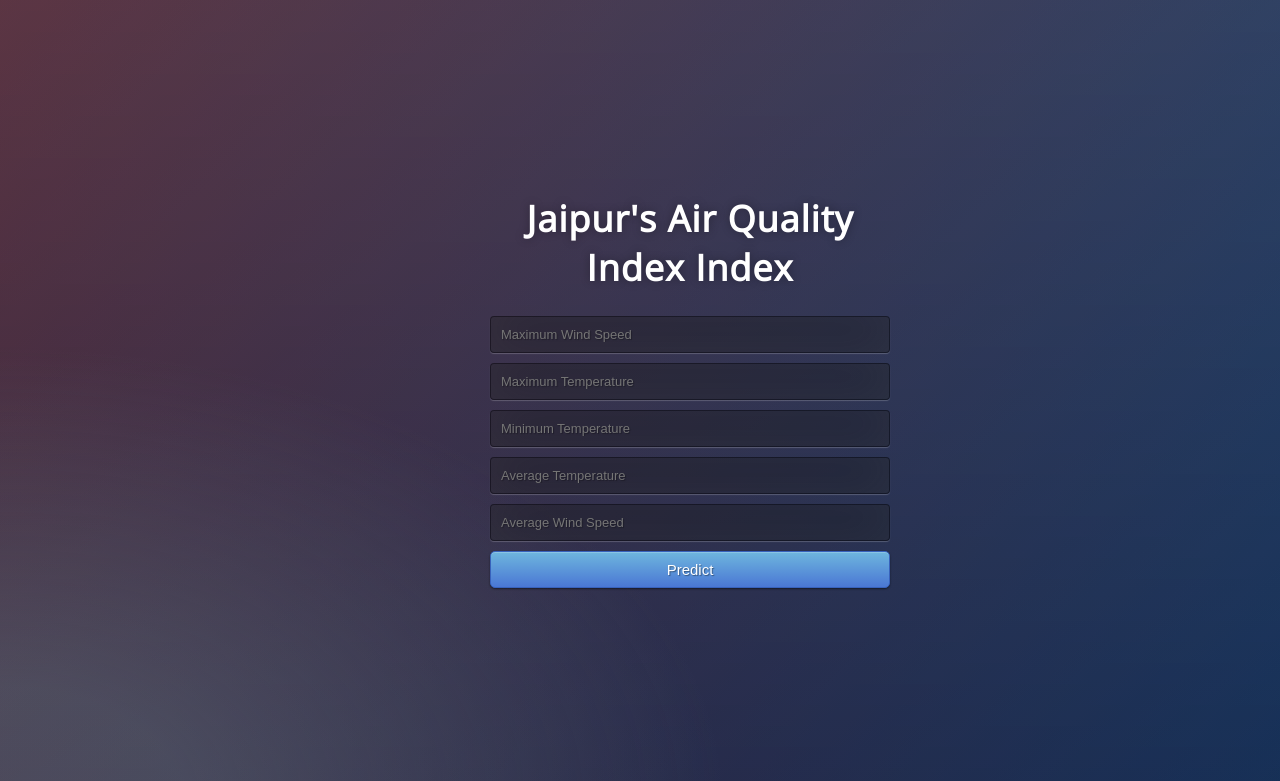
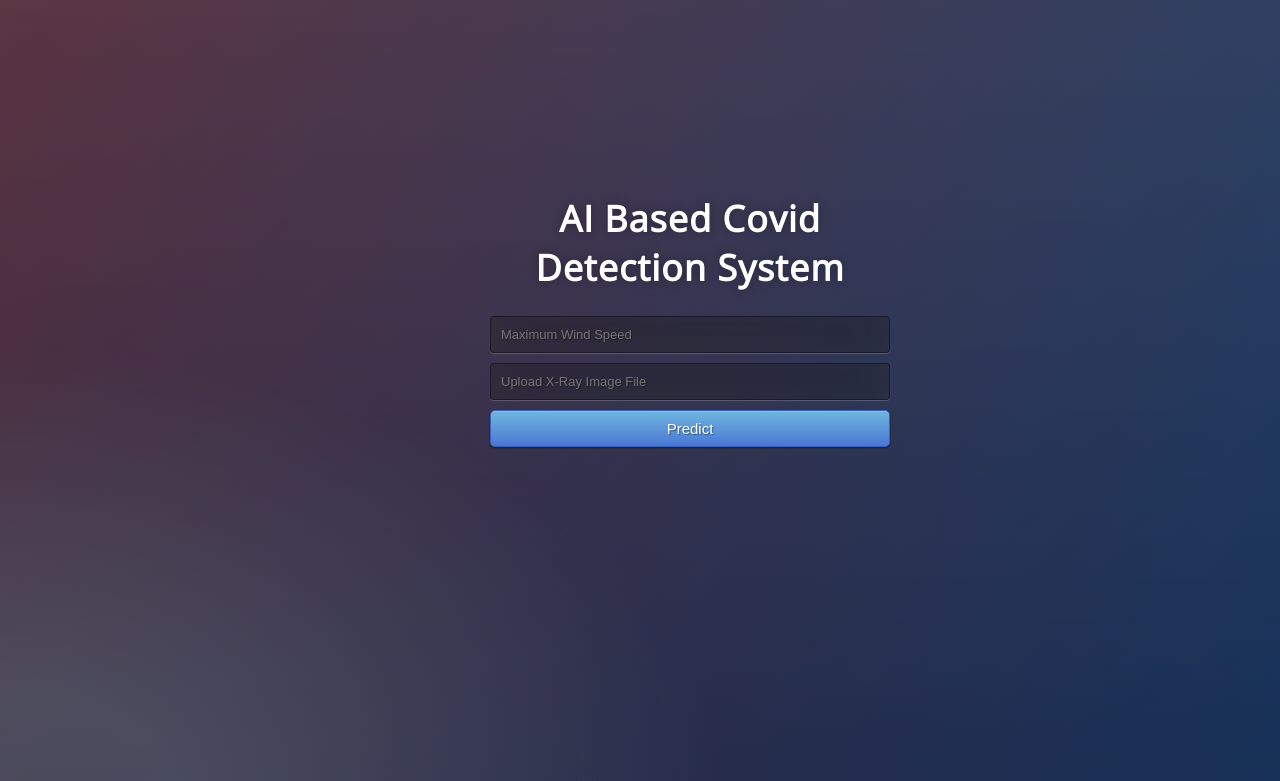
Before and after one commit to niroop007/AzureTest, a Flask app: page / in a window 1280 px wide. Shown: the top 781 px of the page. Run offline with Flask 2, Linux system fonts and the light colour scheme; parts of the project's set-up code (start-up, migrations or seed data) failed here and were passed over.

Commit message:
Update home.html

```diff
--- a/templates/home.html
+++ b/templates/home.html
@@ -14,15 +14,13 @@
 
 <body>
  <div class="login">
-	<h1>Jaipur's Air Quality Index Index</h1>
+	<h1>AI Based Covid Detection System</h1>
 
      <!-- Main Input For Receiving Query to our ML -->
     <form action="{{ url_for('predict')}}"method="post">
       <input type="text" name="interview_score3" placeholder="Maximum Wind Speed" required="required" /><br>
-    	<input type="text" name="experience" placeholder="Maximum Temperature" required="required" /><br>
-        <input type="text" name="test_score" placeholder="Minimum Temperature" required="required" /><br>
-        <input type="text" name="interview_score5" placeholder="Average Temperature" required="required" /><br>
-        <input type="text" name="interview_score6" placeholder="Average Wind Speed" required="required" /><br>
+    	<input type="text" name="image_file" placeholder="Upload X-Ray Image File" required="required" /><br>
+
 
 
 
```
